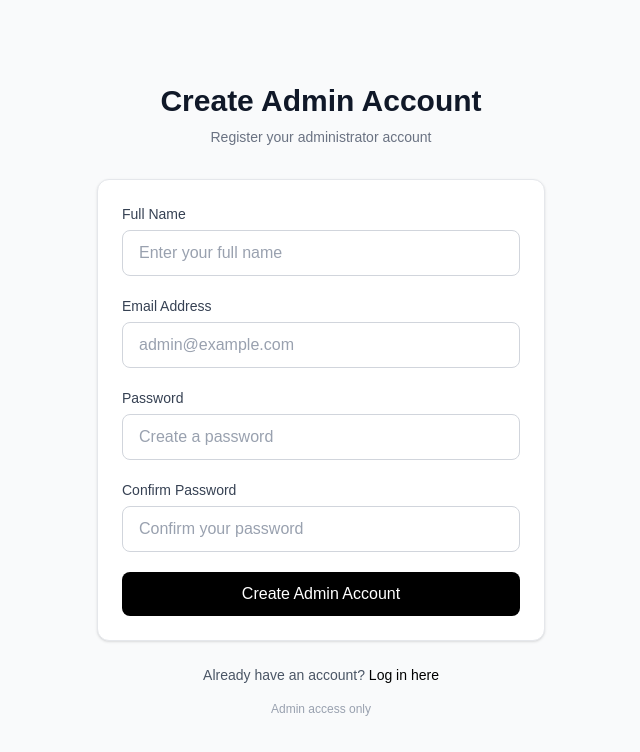
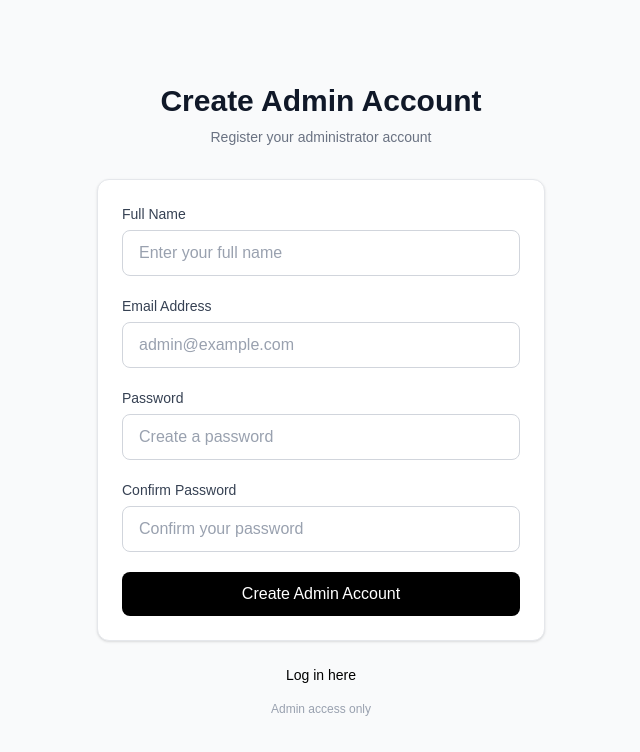
Before and after one commit to sujaysingh07/blog-fullstack, a Next.js app: page /auth/signup in a window 1280 px wide. Shown: the top 752 px of the page, without its empty margins (319-959 px from the left). Built offline with nearby package versions, Linux system fonts and the light colour scheme; no server answers.

Commit message:
fix in signup page

```diff
--- a/src/auth/Signup.tsx
+++ b/src/auth/Signup.tsx
@@ -167,7 +167,6 @@ export default function Signup() {
         {/* Footer */}
        <div className="text-center mt-6 space-y-4">
           <p className="text-sm text-gray-600">
-            Already have an account?{" "}
             <Link
               href="/auth/login"
               className="font-medium text-black hover:underline transition-colors"
```
